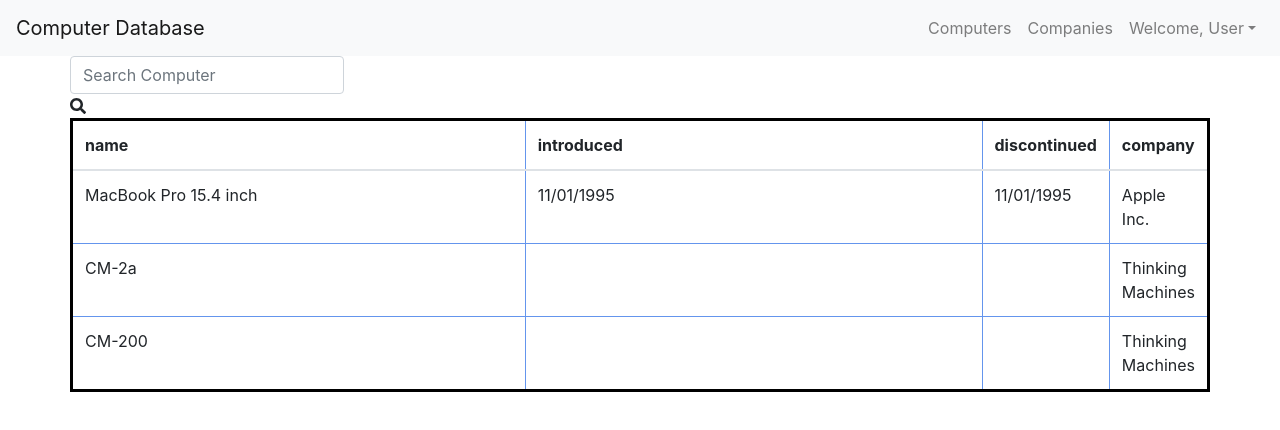
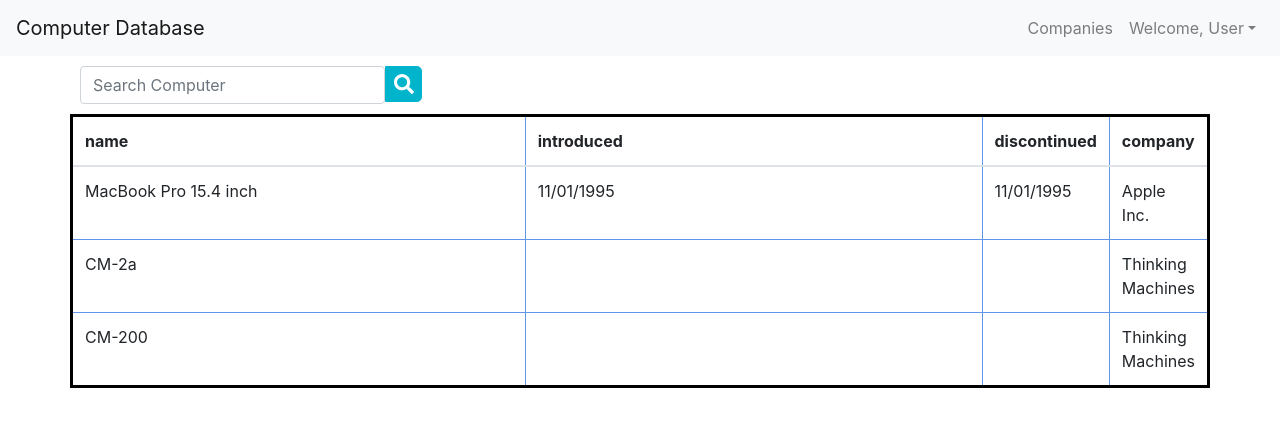
Before and after one commit to flodav75/cdb_front, a React (Create React App) app: page / in a window 1280 px wide. Shown: the top 430 px of the page. Built offline with nearby package versions, Linux system fonts and the light colour scheme.

Commit message:
[Update] Adding css for the search bar

```diff
--- a/src/App.css
+++ b/src/App.css
@@ -32,12 +32,3 @@
   border: thin solid #6495ed;
   width: 50%;
 }
-
-@keyframes App-logo-spin {
-  from {
-    transform: rotate(0deg);
-  }
-  to {
-    transform: rotate(360deg);
-  }
-}
--- a/src/App.js
+++ b/src/App.js
@@ -6,12 +6,12 @@
 
 class App extends Component {
   state = {
-    PageMode: true
+    pageMode: true
   }
 
   togglePageMode = () => {
     this.setState({
-      PageMode: !this.state.PageMode
+      pageMode: !this.state.pageMode
     })
 }
 
@@ -20,8 +20,8 @@
     return (
 
         <div>
-              <NavBar onToggle = {this.togglePageMode}/>
-              { this.state.PageMode ? <ComputerList/> : <CompanyList/> }
+              <NavBar onToggle = {this.togglePageMode} pageMode = {this.state.pageMode}/>
+              { this.state.pageMode ? <ComputerList/> : <CompanyList/> }
         </div>
 
 
--- a/src/Component/NavBar.js
+++ b/src/Component/NavBar.js
@@ -13,6 +13,8 @@
   DropdownItem
 } from 'reactstrap';
 
+import "./Navbar.css"
+
 class NavBar extends Component {
   state = {
     isOpen: false
@@ -26,17 +28,14 @@
 
   render() {
     return (
-      <div>
+      <div class="Navbar">
         <Navbar color="light" light expand="md">
           <NavbarBrand href="/">Computer Database</NavbarBrand>
           <NavbarToggler onClick={this.toggle} />
           <Collapse isOpen={this.state.isOpen} navbar>
             <Nav className="ml-auto" navbar>
               <NavItem>
-                <NavLink onClick={this.props.onToggle}>Computers</NavLink>
-              </NavItem>
-              <NavItem>
-                <NavLink onClick={this.props.onToggle}>Companies</NavLink>
+                <NavLink onClick={this.props.onToggle}>{this.props.pageMode ? "Companies" : "Computers"}</NavLink>
               </NavItem>
               <UncontrolledDropdown nav inNavbar>
                 <DropdownToggle nav caret>
--- /dev/null
+++ b/src/Component/Navbar.css
@@ -0,0 +1,4 @@
+Navbar{
+    position: fixed;
+    background-color: grey;
+}
--- /dev/null
+++ b/src/Component/Search.css
@@ -0,0 +1,47 @@
+@import url(https://fonts.googleapis.com/css?family=Open+Sans);
+
+body{
+  background: #f2f2f2;
+  font-family: 'Open Sans', sans-serif;
+}
+
+.search {
+  width: 100%;
+  position: relative;
+  display: flex;
+}
+
+.searchTerm {
+  width: 100%;
+  border: 3px solid #00B4CC;
+  border-right: none;
+  padding: 5px;
+  height: 20px;
+  border-radius: 5px 0 0 5px;
+  outline: none;
+  color: #9DBFAF;
+}
+
+.searchTerm:focus{
+  color: #00B4CC;
+}
+
+.searchButton {
+  width: 40px;
+  height: 36px;
+  border: 1px solid #00B4CC;
+  background: #00B4CC;
+  text-align: center;
+  color: #fff;
+  border-radius: 0 5px 5px 0;
+  cursor: pointer;
+  font-size: 20px;
+}
+
+/*Resize the wrap to see the search bar change!*/
+.wrap{
+  width: 30%;
+  top: 50%;
+  left: 50%;
+  margin: 10px;
+}
--- a/src/Component/Search.js
+++ b/src/Component/Search.js
@@ -1,8 +1,10 @@
 import React, { Component } from 'react';
 
-import {Input} from 'reactstrap';
+import { Input } from 'reactstrap';
 import { FontAwesomeIcon } from '@fortawesome/react-fontawesome';
 import { faSearch } from '@fortawesome/free-solid-svg-icons';
+
+import './Search.css';
 
 class Search extends Component {
   state = {
@@ -14,10 +16,15 @@
   };
 
   render() {
-      let{name} = this.state
+    let { name } = this.state
     return (
-        <div>
-          <Input placeholder='Search Computer' onChange={this.onChange} value={name}/> <FontAwesomeIcon icon={faSearch} onClick={this.props.onSearch(name)} />
+      <div class="wrap">
+        <div class="search">
+          <Input type="text" class="searchTerm" placeholder='Search Computer' onChange={this.onChange} value={name} />
+          <button type="submit" class="searchButton" onClick={this.props.onSearch(name)}>
+            <FontAwesomeIcon icon={faSearch} />
+          </button>
+        </div>
       </div>
     );
   }
--- a/src/Container/ComputerList.js
+++ b/src/Container/ComputerList.js
@@ -7,6 +7,7 @@
 import Search from "../Component/Search";
 
 import "../App.css";
+
 
 class ComputerList extends Component {
 
```
Lines whose indentation alone changed are shown as unchanged.
